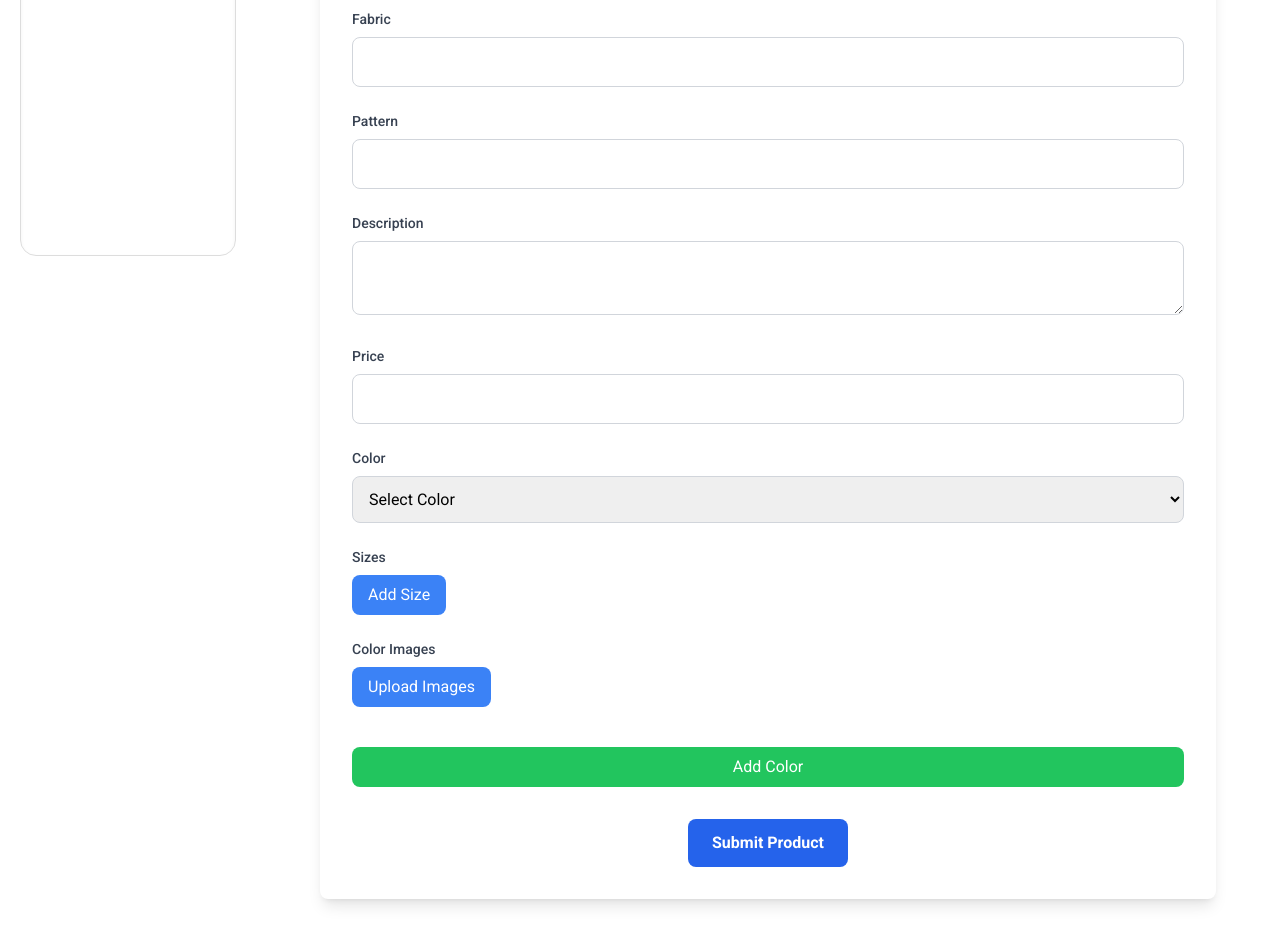
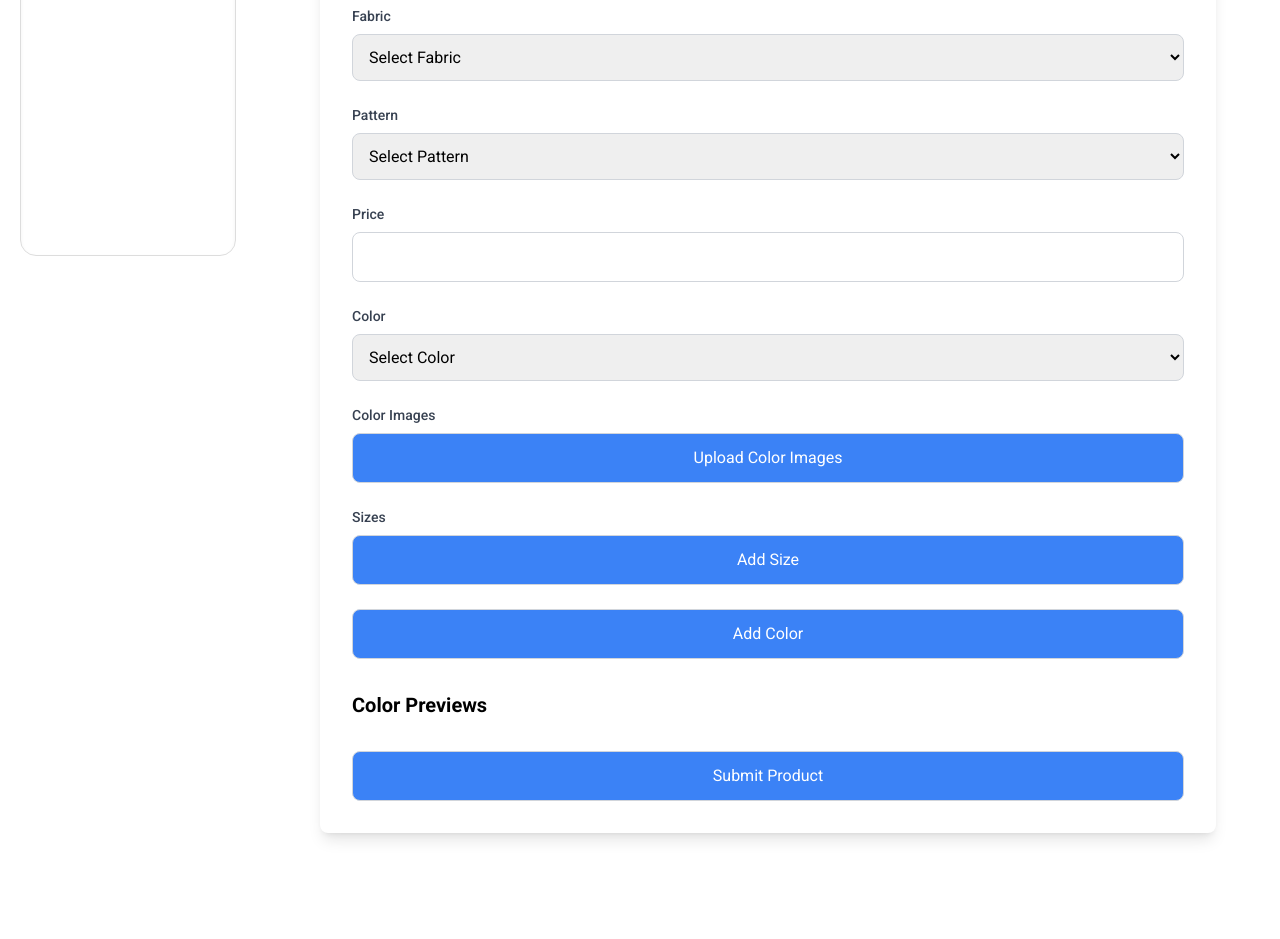
Before and after one commit to prashantpkc/NFTcommerce-seller, a React (Vite) app: page /add-product in a window 1280 px wide. Shown: the part 540-1479 px from the top of the page. After the commit the page ends 1413 px from the top, so only its background shows below. Built offline with nearby package versions, Linux system fonts and the light colour scheme.

Commit message:
add product

```diff
--- a/src/components/AddProduct/AddProduct.jsx
+++ b/src/components/AddProduct/AddProduct.jsx
@@ -6,6 +6,7 @@ import { createProductThunk } from "../../redux/slices/productSlice";
 const AddProduct = () => {
   const dispatch = useDispatch();
   const fileInputColorImagesRef = useRef(null);
+  const [colors, setColors] = useState([]);
 
   const [productData, setProductData] = useState({
     name: "",
@@ -21,13 +22,24 @@ const AddProduct = () => {
   const [currentColor, setCurrentColor] = useState("");
   const [currentColorImages, setCurrentColorImages] = useState([]);
   const [currentSizes, setCurrentSizes] = useState([]);
+  const [previewColors, setPreviewColors] = useState([]);
 
-  const colorOptions = ["Red", "Blue", "Green", "Black", "White"];
+  // Options for dropdowns
+  const colorOptions = [
+    "Red",
+    "Black",
+    "Green",
+    "Pink",
+    "Orange",
+    "Blue",
+    "Yellow",
+    "White",
+  ];
   const sizeOptions = ["S", "M", "L", "XL", "XXL"];
   const categoryOptions = ["Shirt", "Jeans", "Pant", "T-Shirt", "All"];
   const fabricOptions = ["Cotton", "Denim", "Polyester", "All"];
   const genderOptions = ["Men", "Women", "All"];
-  const patternOptions = ["Solid", "Striped", "All"];
+  const patternOptions = ["Solid", "Striped", "Printed", "All"];
 
   const handleInputChange = (e) => {
     const { name, value } = e.target;
@@ -64,8 +76,8 @@ const AddProduct = () => {
     ) {
       const newItem = {
         color: currentColor,
+        colorImages: currentColorImages,
         sizes: currentSizes,
-        // colorImages: currentColorImages,
       };
 
       setProductData((prevData) => ({
@@ -73,12 +85,13 @@ const AddProduct = () => {
         items: [...prevData.items, newItem],
       }));
 
+      // Add to preview
+      setPreviewColors((prevColors) => [...prevColors, newItem]);
+
       // Reset the input fields
       setCurrentColor("");
       setCurrentColorImages([]);
       setCurrentSizes([]);
-    } else {
-      alert("Please fill in all fields for the color before adding.");
     }
   };
 
@@ -124,7 +137,6 @@ const AddProduct = () => {
         console.error("Error creating product:", error);
       });
   };
-
 
   const handleImageClick = () => {
     fileInputColorImagesRef.current?.click();
@@ -181,14 +193,20 @@ const AddProduct = () => {
                 <label className="block text-sm font-medium text-gray-700 mb-2">
                   Category
                 </label>
-                <input
-                  type="text"
+                <select
                   name="category"
                   value={productData.category}
                   onChange={handleInputChange}
                   className="w-full border border-gray-300 rounded-lg p-3 focus:outline-none focus:ring-2 focus:ring-blue-500"
                   required
-                />
+                >
+                  <option value="">Select Category</option>
+                  {categoryOptions.map((category) => (
+                    <option key={category} value={category}>
+                      {category}
+                    </option>
+                  ))}
+                </select>
               </div>
 
               {/* Fabric */}
@@ -196,14 +214,20 @@ const AddProduct = () => {
                 <label className="block text-sm font-medium text-gray-700 mb-2">
                   Fabric
                 </label>
-                <input
-                  type="text"
+                <select
                   name="fabric"
                   value={productData.fabric}
                   onChange={handleInputChange}
                   className="w-full border border-gray-300 rounded-lg p-3 focus:outline-none focus:ring-2 focus:ring-blue-500"
                   required
-                />
+                >
+                  <option value="">Select Fabric</option>
+                  {fabricOptions.map((fabric) => (
+                    <option key={fabric} value={fabric}>
+                      {fabric}
+                    </option>
+                  ))}
+                </select>
               </div>
 
               {/* Pattern */}
@@ -211,28 +235,20 @@ const AddProduct = () => {
                 <label className="block text-sm font-medium text-gray-700 mb-2">
                   Pattern
                 </label>
-                <input
-                  type="text"
+                <select
                   name="pattern"
                   value={productData.pattern}
                   onChange={handleInputChange}
                   className="w-full border border-gray-300 rounded-lg p-3 focus:outline-none focus:ring-2 focus:ring-blue-500"
                   required
-                />
-              </div>
-
-              {/* Description */}
-              <div className="relative">
-                <label className="block text-sm font-medium text-gray-700 mb-2">
-                  Description
-                </label>
-                <textarea
-                  name="description"
-                  value={productData.description}
-                  onChange={handleInputChange}
-                  className="w-full border border-gray-300 rounded-lg p-3 focus:outline-none focus:ring-2 focus:ring-blue-500"
-                  required
-                />
+                >
+                  <option value="">Select Pattern</option>
+                  {patternOptions.map((pattern) => (
+                    <option key={pattern} value={pattern}>
+                      {pattern}
+                    </option>
+                  ))}
+                </select>
               </div>
 
               {/* Price */}
@@ -250,7 +266,7 @@ const AddProduct = () => {
                 />
               </div>
 
-              {/* Color and Size Management */}
+              {/* Color */}
               <div className="relative">
                 <label className="block text-sm font-medium text-gray-700 mb-2">
                   Color
@@ -269,29 +285,57 @@ const AddProduct = () => {
                 </select>
               </div>
 
+              {/* Color Images */}
+              <div className="relative">
+                <label className="block text-sm font-medium text-gray-700 mb-2">
+                  Color Images
+                </label>
+                <input
+                  type="file"
+                  accept="image/*"
+                  multiple
+                  onChange={handleColorImageUpload}
+                  ref={fileInputColorImagesRef}
+                  className="hidden"
+                />
+                <button
+                  type="button"
+                  onClick={handleImageClick}
+                  className="w-full border border-gray-300 rounded-lg p-3 text-white bg-blue-500 hover:bg-blue-600 focus:outline-none focus:ring-2 focus:ring-blue-500"
+                >
+                  Upload Color Images
+                </button>
+              </div>
+
               {/* Sizes */}
               <div className="relative">
                 <label className="block text-sm font-medium text-gray-700 mb-2">
                   Sizes
                 </label>
+
                 {currentSizes.map((size, index) => (
-                  <div key={index} className="flex space-x-4 mb-4">
-                    <input
-                      type="text"
+                  <div key={index} className="flex gap-4 mb-4">
+                    <select
                       name="size"
                       value={size.size}
                       onChange={(e) => handleSizeChange(e, index)}
-                      placeholder="Size"
-                      className="w-1/2 border border-gray-300 rounded-lg p-3 focus:outline-none focus:ring-2 focus:ring-blue-500"
+                      className="border border-gray-300 rounded-lg p-3 w-1/2"
                       required
-                    />
+                    >
+                      <option value="">Select Size</option>
+                      {sizeOptions.map((sizeOption) => (
+                        <option key={sizeOption} value={sizeOption}>
+                          {sizeOption}
+                        </option>
+                      ))}
+                    </select>
                     <input
                       type="number"
                       name="stock"
                       value={size.stock}
                       onChange={(e) => handleSizeChange(e, index)}
                       placeholder="Stock"
-                      className="w-1/2 border border-gray-300 rounded-lg p-3 focus:outline-none focus:ring-2 focus:ring-blue-500"
+                      className="border border-gray-300 rounded-lg p-3 w-1/2"
                       required
                     />
                   </div>
@@ -299,59 +343,63 @@ const AddProduct = () => {
                 <button
                   type="button"
                   onClick={addSize}
-                  className="bg-blue-500 text-white px-4 py-2 rounded-lg"
+                  className="w-full border border-gray-300 rounded-lg p-3 text-white bg-blue-500 hover:bg-blue-600 focus:outline-none focus:ring-2 focus:ring-blue-500"
                 >
                   Add Size
                 </button>
               </div>
 
-              {/* Color Images */}
+              {/* Add Color Button */}
               <div className="relative">
-                <label className="block text-sm font-medium text-gray-700 mb-2">
-                  Color Images
-                </label>
                 <button
                   type="button"
-                  onClick={handleImageClick}
-                  className="bg-blue-500 text-white px-4 py-2 rounded-lg"
+                  onClick={addColor}
+                  className="w-full border border-gray-300 rounded-lg p-3 text-white bg-blue-500 hover:bg-blue-600 focus:outline-none focus:ring-2 focus:ring-blue-500"
                 >
-                  Upload Images
+                  Add Color
                 </button>
-                <input
-                  type="file"
-                  ref={fileInputColorImagesRef}
-                  onChange={handleColorImageUpload}
-                  multiple
-                  accept="image/*"
-                  className="hidden"
-                />
-                <div className="mt-4">
-                  {currentColorImages.map((image, index) => (
-                    <img
-                      key={index}
-                      src={URL.createObjectURL(image)}
-                      alt={`Color preview ${index + 1}`}
-                      className="w-16 h-16 object-cover rounded-lg"
-                    />
-                  ))}
+              </div>
+            </div>
+
+            {/* Color Previews */}
+            <div className="mt-8">
+              <h2 className="text-xl font-semibold mb-4">Color Previews</h2>
+              {previewColors.map((colorItem, index) => (
+                <div
+                  key={index}
+                  className="mb-6 border border-gray-300 p-4 rounded-lg"
+                >
+                  <h3 className="text-lg font-medium mb-2">
+                    Color: {colorItem.color}
+                  </h3>
+                  <div className="flex flex-wrap gap-4 mb-4">
+                    {colorItem.colorImages.map((image, imgIndex) => (
+                      <img
+                        key={imgIndex}
+                        src={URL.createObjectURL(image)}
+                        alt={`Color ${colorItem.color} Image ${imgIndex + 1}`}
+                        className="w-24 h-24 object-cover"
+                      />
+                    ))}
+                  </div>
+                  <div>
+                    <h4 className="font-semibold mb-2">Sizes & Stock</h4>
+                    {colorItem.sizes.map((size, sizeIndex) => (
+                      <div key={sizeIndex} className="mb-2">
+                        <span className="font-medium">{size.size}: </span>
+                        <span>{size.stock} in stock</span>
+                      </div>
+                    ))}
+                  </div>
                 </div>
-              </div>
-
-              {/* Add Color Button */}
-              <button
-                type="button"
-                onClick={addColor}
-                className="bg-green-500 text-white px-4 py-2 rounded-lg"
-              >
-                Add Color
-              </button>
+              ))}
             </div>
 
             {/* Submit Button */}
-            <div className="text-center mt-8">
+            <div className="relative">
               <button
                 type="submit"
-                className="bg-blue-600 text-white px-6 py-3 rounded-lg font-semibold"
+                className="w-full border border-gray-300 rounded-lg p-3 text-white bg-blue-500 hover:bg-blue-600 focus:outline-none focus:ring-2 focus:ring-blue-500"
               >
                 Submit Product
               </button>
```
